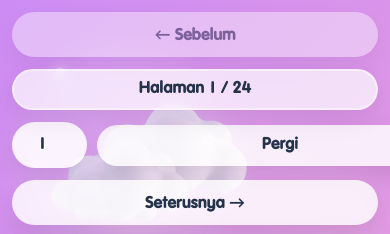
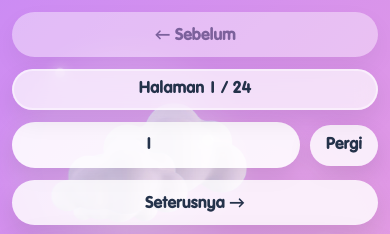
Before and after one commit to azeooo/espArab, a plain HTML site: page pages/book.html in a window 390 px wide. Shown: the top 234 px of the page. Drawn offline with Linux system fonts and the light colour scheme.

Commit message:
update game logic

```diff
--- a/pages/book.html
+++ b/pages/book.html
@@ -622,16 +622,17 @@
     .footer-btn.prev { background: linear-gradient(135deg, #64748b, #94a3b8); }
     .footer-btn.next { background: linear-gradient(135deg, #ec4899, #8b5cf6); }
     .footer-btn:disabled { opacity: 0.5; cursor: not-allowed; transform: none; }
-
 .page-jump{
   display:flex;
   align-items:center;
   gap:10px;
-      flex-wrap:nowrap;
+  flex-wrap:wrap;
+  min-width:0;
 }
 
 .page-input{
   width:110px;
+  min-width:0;
   height:46px;
   border:none;
   outline:none;
@@ -659,6 +660,8 @@
 .jump-btn{
   padding-left:16px;
   padding-right:16px;
+  flex:0 0 auto;
+  white-space:nowrap;
 }
 
 .sr-only{
@@ -688,12 +691,37 @@
 @media (max-width: 960px) {
   .content { grid-template-columns: 1fr; }
   .visual-panel { min-height: 400px; }
+
+  .topbar{
+    justify-content:center;
+  }
+
+  .page-jump{
+    width:100%;
+    justify-content:center;
+  }
+
+  .page-input{
+    flex:1 1 180px;
+    max-width:220px;
+    width:auto;
+  }
 }
 
 @media (max-width: 640px) {
   body { padding: 12px; }
   .topbar { justify-content: center; }
-      .badge, .nav-btn { width: 100%; text-align: center; }
+
+  .badge{
+    width:100%;
+    text-align:center;
+  }
+
+  .topbar > .nav-btn:not(.jump-btn){
+    width:100%;
+    text-align:center;
+  }
+
   .visual-panel { min-height: 280px; }
   .main-image { padding: 10px; }
   .footer-actions { flex-direction: column; }
@@ -701,9 +729,23 @@
   .audio-btn { font-size: .95rem; padding: 13px 12px; }
   .audio-label.is-arabic { font-size: 1.45rem; }
   .page-title { font-size: clamp(1.55rem, 6.8vw, 2rem); }
-      .page-jump{ width:100%; }
-      .page-input{ flex:1; width:auto; }
-      .jump-btn{ flex:0 0 auto; }
+
+  .page-jump{
+    width:100%;
+    flex-wrap:nowrap;
+    justify-content:stretch;
+  }
+
+  .page-input{
+    flex:1 1 auto;
+    width:auto;
+    max-width:none;
+  }
+
+  .jump-btn{
+    flex:0 0 auto;
+    width:auto;
+  }
 }
   </style>
 </head>
```
Lines whose indentation alone changed are shown as unchanged.
